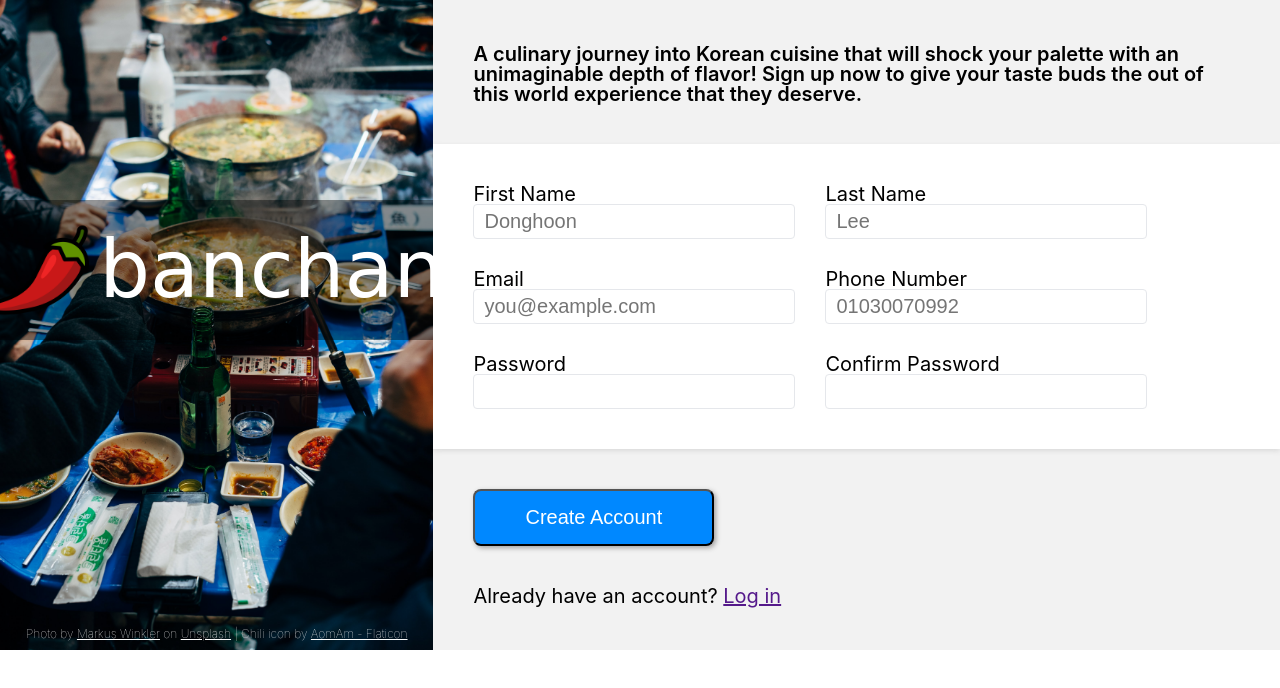
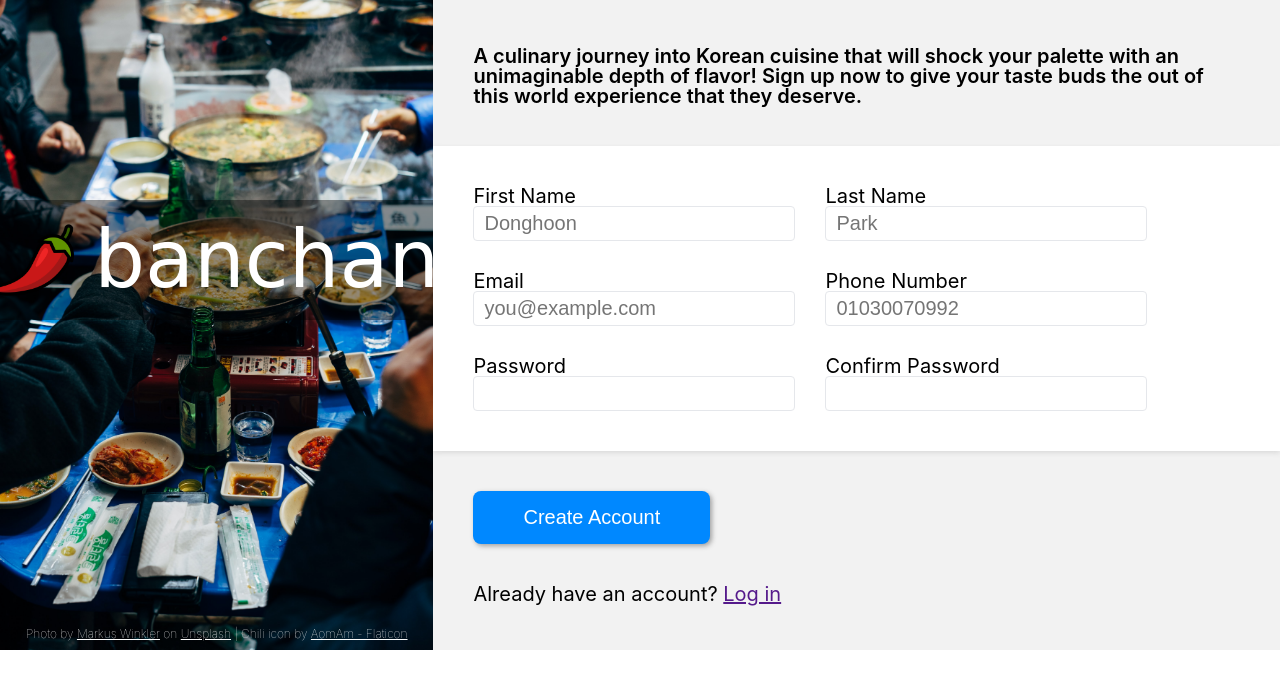
Before and after one commit to michaeljchong/sign-up-form, a plain HTML site: page index.html in a window 1280 px wide. Drawn offline with Linux system fonts and the light colour scheme; a web font is replaced by a local one.

Commit message:
Adjust button formatting

```diff
--- a/index.html
+++ b/index.html
@@ -34,7 +34,7 @@
       </div>
       <div class="field">
         <label for="last_name">Last Name</label>
-        <input type="text" id="last_name" name="last_name" placeholder="Lee" required>
+        <input type="text" id="last_name" name="last_name" placeholder="Park" required>
       </div>
       <div class="field">
         <label for="user_email">Email</label>
--- a/style.css
+++ b/style.css
@@ -86,11 +86,11 @@ body {
   font-size: 5rem;
   background-color: rgba(0, 0, 0, 0.399);
   width: 100%;
-  gap: 10px;
+  gap: 20px;
 }
 
 .logo img {
-  height: 100px;
+  height: 80px;
   color: white;
 }
 
@@ -138,6 +138,7 @@ form > * {
 button {
   background-color: rgb(0, 136, 255);
   box-shadow: 2px 2px 5px rgb(160, 160, 160);
+  border: none;
   border-radius: 8px;
   padding: 15px 50px;
   margin-bottom: 40px;
@@ -146,7 +147,6 @@ button {
   cursor: pointer;
 }
 
-button:hover {
-  outline     : none;
-  background  : rgb(0, 114, 213);
+button:active {
+  background: rgb(0, 114, 213);
 }
```
